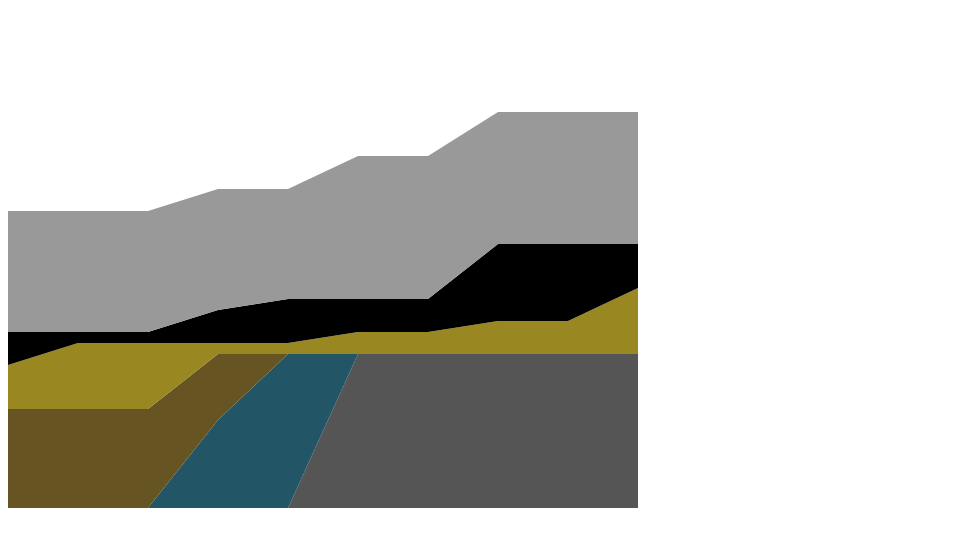
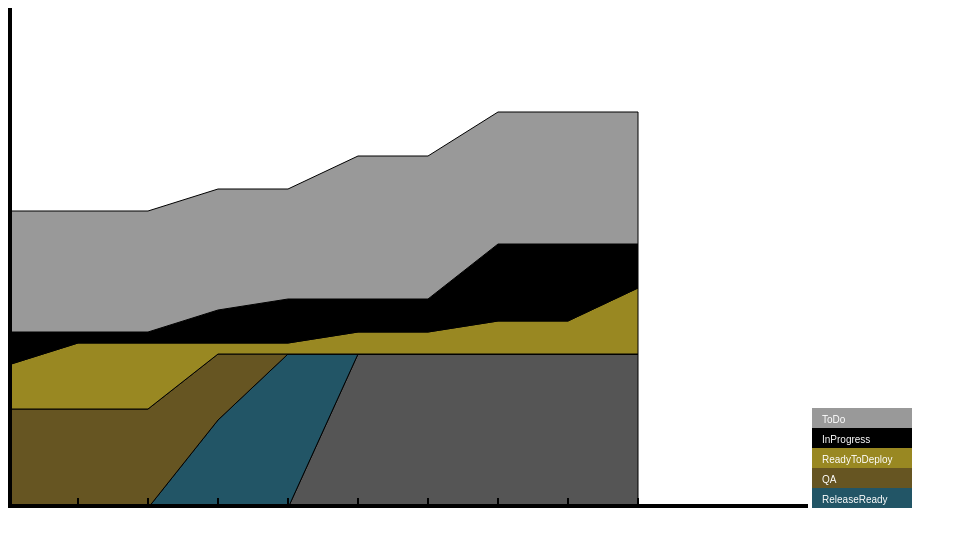
Before and after one commit to tychofreeman/CumulativeFlowDiagram, a plain HTML site: page index.html in a window 1280 px wide. Shown: the whole page, without its empty margins (0-967 px from the left). Drawn offline with nearby package versions, Linux system fonts and the light colour scheme.

Commit message:
Add legend and tick-marks on horizontal.

```diff
--- a/cfd.js
+++ b/cfd.js
@@ -23,17 +23,62 @@ function makeCFD(canvas, data, lanes) {
 	populateLanes(data, lanes)
 	var maxLane = lanes[lanes.length - 1]['max']
 	var vstep = Math.floor((canvas.height - 100) / maxLane[maxLane.length - 1])
+	var hstep = Math.floor((canvas.width - 100) / data.length)
+	var c = canvas.getContext('2d')
+	$(lanes).each(function(i, lane) {
+		var lanePath = createBoundingPath(canvas, lane, vstep, hstep)
+		fillPath(c, lane['color'], lanePath)
+	})
 
-	$(lanes).each(function(i, lane) {
-		var lanePath = createBoundingPath(canvas, lane, vstep)
-		fillPath(canvas.getContext('2d'), lane['color'], lanePath)
+	drawBounds(c, canvas)
+	drawHorizontalTics(canvas, c, hstep)
+}
+
+function drawBounds(c, canvas) {
+	c.beginPath()
+	c.lineWidth = 8
+	c.moveTo(0, canvas.height)
+	c.lineTo(0, 0)
+	c.stroke()
+	c.moveTo(0, canvas.height)
+	c.lineTo(canvas.width, canvas.height)
+	c.stroke()
+	c.closePath()
+}
+
+function drawLegend(canvas, lanes) {
+	var c = canvas.getContext('2d')
+	var max = lanes.length
+	$(lanes.reverse()).each(function(i, l) {
+		c.fillStyle = l['color']
+		c.fillRect(0, i * 20, 100, (i + 1) * 20)
+		c.font = "bold 12px sans-serif black"
+		c.fillStyle= "#fff"
+		c.fillText(l['name'], 10, (i + 1) * 20 - 5)
+	})
+}
+
+function drawVerticalTics(c) {
+}
+
+function drawHorizontalTics(canvas, c, hstep) {
+	$(data).each(function(i, d) {
+		c.lineWidth = 2
+		c.beginPath()
+		c.moveTo(i * hstep, canvas.height)
+		c.lineTo(i * hstep, canvas.height - 10)
+		c.stroke()
+		c.closePath()
 	})
 }
 
 function fillPath(c, color, path) {
 
 	c.fillStyle = color
+	c.lineWidth = 1
+	c.strokeStyle = '#000'
 	c.beginPath()
+
 	c.moveTo(path[0].x, path[0].y)
 	$(path).each(function(i, point) {
 		c.lineTo(point.x, point.y)
@@ -41,11 +86,12 @@ function fillPath(c, color, path) {
 
 	c.closePath()
 	c.fill()
+	c.stroke()
+	c.save()
+
 }
 
-function createBoundingPath(canvas, lane, vstep) {
-	var len = lane['max'].length
-	var hstep = Math.floor((canvas.width - 100) / len)
+function createBoundingPath(canvas, lane, vstep, hstep) {
 
 	function makePoint(value,index) {
 		return { x: index * hstep, y: (canvas.height - value * vstep) }
@@ -76,7 +122,11 @@ function zeros(len) {
 
 $(document).ready(function() {
 
-	var canvas = document.getElementById('example')
+	var canvas = document.getElementById('diagram')
 
 	makeCFD(canvas, data, lanes)
+
+	var legendCanvas = document.getElementById('legend')
+
+	drawLegend(legendCanvas, lanes)
 })
--- a/index.html
+++ b/index.html
@@ -4,7 +4,8 @@
 	<script language="javascript" src="cfd.js"></script>
 </head>
 <body>
-	<canvas id="example" width="800" height="500">
-	</canvas>
+	<canvas id="diagram" width="800" height="500"></canvas>
+
+	<canvas id="legend" width="100" height="100"></canvas>
 </body>
 </html>
```
